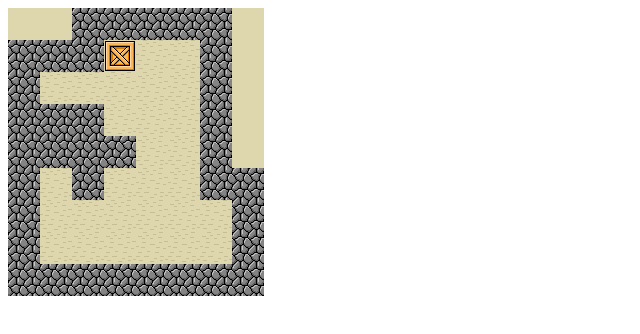
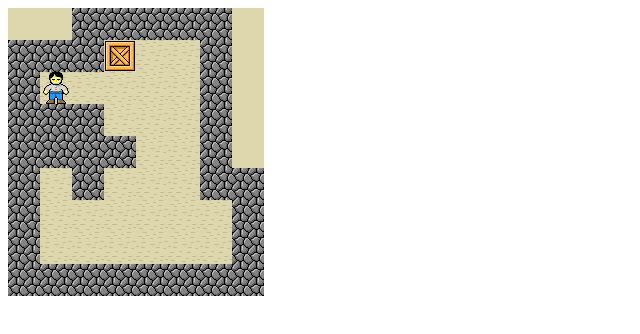
Before and after one commit to lx00hou/Sokoban_vue, a Vue app: page / in a window 1280 px wide. Shown: the top 334 px of the page, without its empty margins (0-640 px from the left). Built offline with nearby package versions, Linux system fonts and the light colour scheme.

Commit message:
引入 pinia ,渲染玩家 并定义初始化位置

```diff
--- a/package.json
+++ b/package.json
@@ -9,6 +9,7 @@
   },
   "dependencies": {
     "less": "^4.2.0",
+    "pinia": "^2.1.7",
     "vue": "^3.2.25"
   },
   "devDependencies": {
--- a/src/components/Game.vue
+++ b/src/components/Game.vue
@@ -1,55 +1,18 @@
 <template>
     <main>
-        <div
-        style="display: flex;"
-         v-for="row in map">
-            <div v-for="j in row">
-               <component :is="getElComponent(j)" />
-            </div>
-        </div>
+        <Map />
+        <Player />
     </main>
 </template>
 <script setup lang="ts">
-import {initMap,type Element} from '../game/map';
-import Empty from './spare/Empty.vue';
-import Floor from './spare/Floor.vue';
-import Wall from './spare/Wall.vue';
-import Cargo from './spare/Cargo.vue';
-/**
- * 初始化地图
- * 0 空白
- * 1 墙
- * 2 地板
- * 3 箱子
- */
-const rawMap = [
-    [0,0,1,1,1,1,1,0],
-    [1,1,1,3,2,2,1,0],
-    [1,2,2,2,2,2,1,0],
-    [1,1,1,2,2,2,1,0],
-    [1,1,1,1,2,2,1,0],
-    [1,2,1,2,2,2,1,1],
-    [1,2,2,2,2,2,2,1],
-    [1,2,2,2,2,2,2,1],
-    [1,1,1,1,1,1,1,1],
-]
-let map = initMap(rawMap);
-
-
-/**
- * 动态渲染组件
- * @param eleObj
- */
-let imgEleComponentMap = {
-    Empty,
-    Floor,
-    Wall,
-    Cargo
-}
-function getElComponent (ele:Element) {
-    return imgEleComponentMap[ele.name]
-}
+import Map from './Map.vue';  // 地图
+import Player from './Player.vue';  // 玩家
 </script>
 
 <style scoped>
+main {
+    position: relative;
+
+}
+
 </style>
--- a/src/components/Map.vue
+++ b/src/components/Map.vue
@@ -1,9 +1,43 @@
 <template>
-    <main>
-        地图
-    </main>
+    <section>
+        <div
+        style="display: flex;"
+        v-for="row in map">
+            <div v-for="j in row">
+            <component :is="getElComponent(j)" />
+            </div>
+        </div>
+    </section>
 </template>
 <script setup lang="ts">
+import {initMap,type Element} from '../game/map';
+import { useMapStore } from '../store/map';
+import Empty from './spare/Empty.vue';
+import Floor from './spare/Floor.vue';
+import Wall from './spare/Wall.vue';
+import Cargo from './spare/Cargo.vue';
+/**
+ * 初始化地图
+ * 0 空白
+ * 1 墙
+ * 2 地板
+ * 3 箱子
+ */
+const {rawMap} = useMapStore();
+let map = initMap(rawMap);
+
+
+/**
+ * 动态渲染组件
+ * @param eleObj
+ */
+let imgEleComponentMap = {
+    Empty,
+    Floor,
+    Wall,
+    Cargo
+}
+function getElComponent (ele:Element) {
+    return imgEleComponentMap[ele.name]
+}
 </script>
-<style scoped lang="less">
-</style>
--- /dev/null
+++ b/src/components/Player.vue
@@ -0,0 +1,26 @@
+<template>
+    <div :style="position" class="player">
+        <img  :src="keeper" >
+    </div>
+ </template>
+ <script setup lang="ts">
+ import keeper from '../assets/keeper.png';
+ import { usePlayerStore } from '../store/player';
+
+ let {player} = usePlayerStore();
+ const STEP = 32;
+ let position = {
+    "left":player.x * STEP +'px',
+    "top":player.y * STEP +'px',
+ }
+//  step = 32
+ </script>
+
+<style scoped lang="less">
+div {
+    position: absolute;
+    img {
+        display:block;
+    }
+}
+</style>
--- a/src/game/map.ts
+++ b/src/game/map.ts
@@ -3,29 +3,33 @@ import Floor from "./spare/Floor";
 import Empty from "./spare/Empty";
 import Cargo from "./spare/Cargo";
 export type Element = Wall | Floor | Empty | Cargo;
+enum eleCode {
+    'EMPTY' = 0,
+    'WALL' = 1,
+    'FLOOR' = 2,
+    'CARGO' = 3
+}
 
 /**
  * 地图初始化
  * @param rawMap
  * @returns [ [empty{},Floor{},wall{}] ]
  */
-
 export function initMap(rawMap:number[][]){
     const newMap:Element[][] = [];
     rawMap.forEach((row,i) => {
         newMap[i] = [];
         row.forEach((el,j) => {
-            if(el === 0){
+            if(el === eleCode.EMPTY){
                 newMap[i][j] = new Empty();
-            }else if(el === 1){
+            }else if(el === eleCode.WALL){
                 newMap[i][j] = new Wall();
-            }else if(el === 2){
+            }else if(el === eleCode.FLOOR){
                 newMap[i][j] = new Floor();
-            }else if(el === 3){
+            }else if(el === eleCode.CARGO){
                 newMap[i][j] = new Cargo();
             }
         })
     })
-
     return newMap
 }
--- a/src/main.ts
+++ b/src/main.ts
@@ -1,5 +1,8 @@
 import { createApp } from 'vue'
 import App from './App.vue'
 import './style.css'
+import { createPinia } from 'pinia'
 
-createApp(App).mount('#app')
+
+const pinia = createPinia();
+createApp(App).use(pinia).mount('#app')
--- /dev/null
+++ b/src/store/map.ts
@@ -0,0 +1,25 @@
+import { defineStore } from "pinia";
+export const useMapStore = defineStore('map',() => {
+    /**
+     * 地图数据
+     *   0 空白
+     *   1 墙
+     *   2 地板
+     *   3 箱子
+     */
+    const rawMap = [
+        [0,0,1,1,1,1,1,0],
+        [1,1,1,3,2,2,1,0],
+        [1,2,2,2,2,2,1,0],
+        [1,1,1,2,2,2,1,0],
+        [1,1,1,1,2,2,1,0],
+        [1,2,1,2,2,2,1,1],
+        [1,2,2,2,2,2,2,1],
+        [1,2,2,2,2,2,2,1],
+        [1,1,1,1,1,1,1,1],
+    ]
+
+    return {
+        rawMap
+    }
+})
--- /dev/null
+++ b/src/store/player.ts
@@ -0,0 +1,12 @@
+import { defineStore } from "pinia";
+export const usePlayerStore = defineStore('player',() => {
+    // 控制玩家所处的位置
+    let player = {
+        x:1,
+        y:2
+    }
+
+    return {
+        player
+    }
+})
```
Also changed, not shown: src/components/spare/Wall.vue (line endings or trailing spaces), 2 other files (tests, documents, lock files or other folders).
